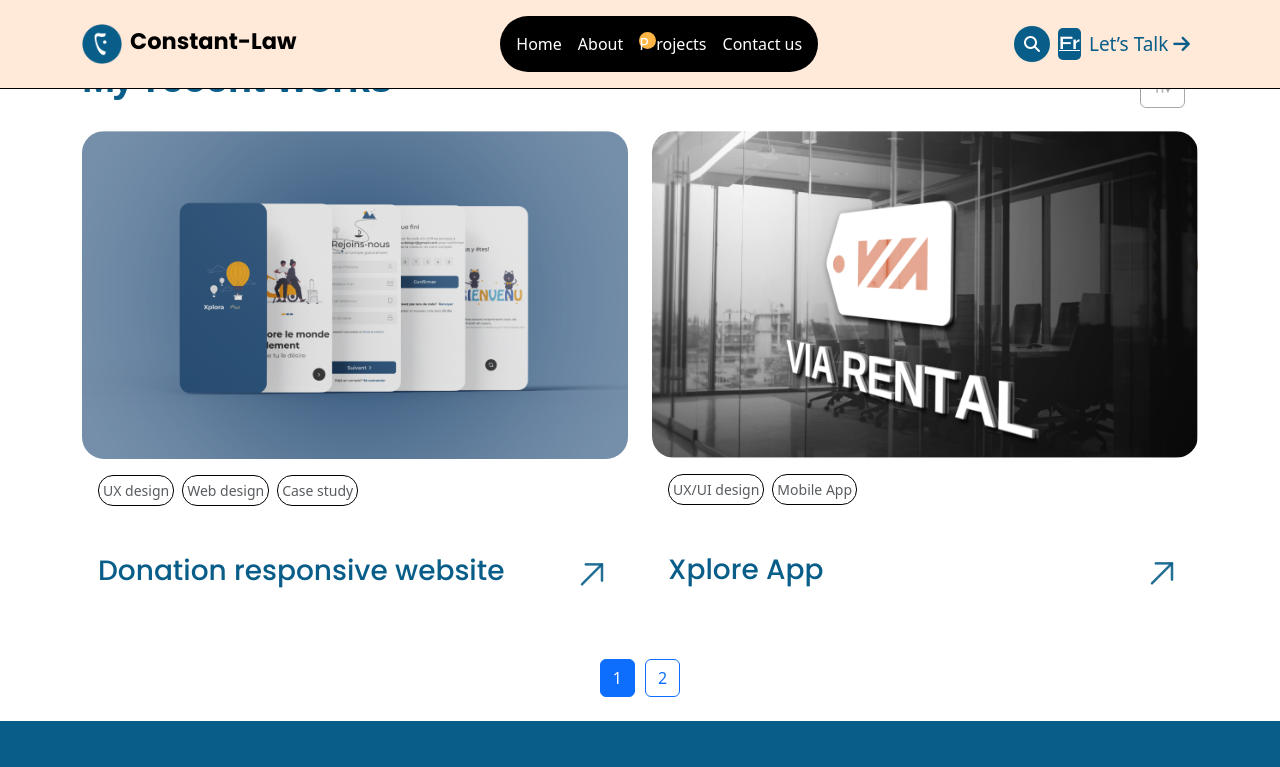
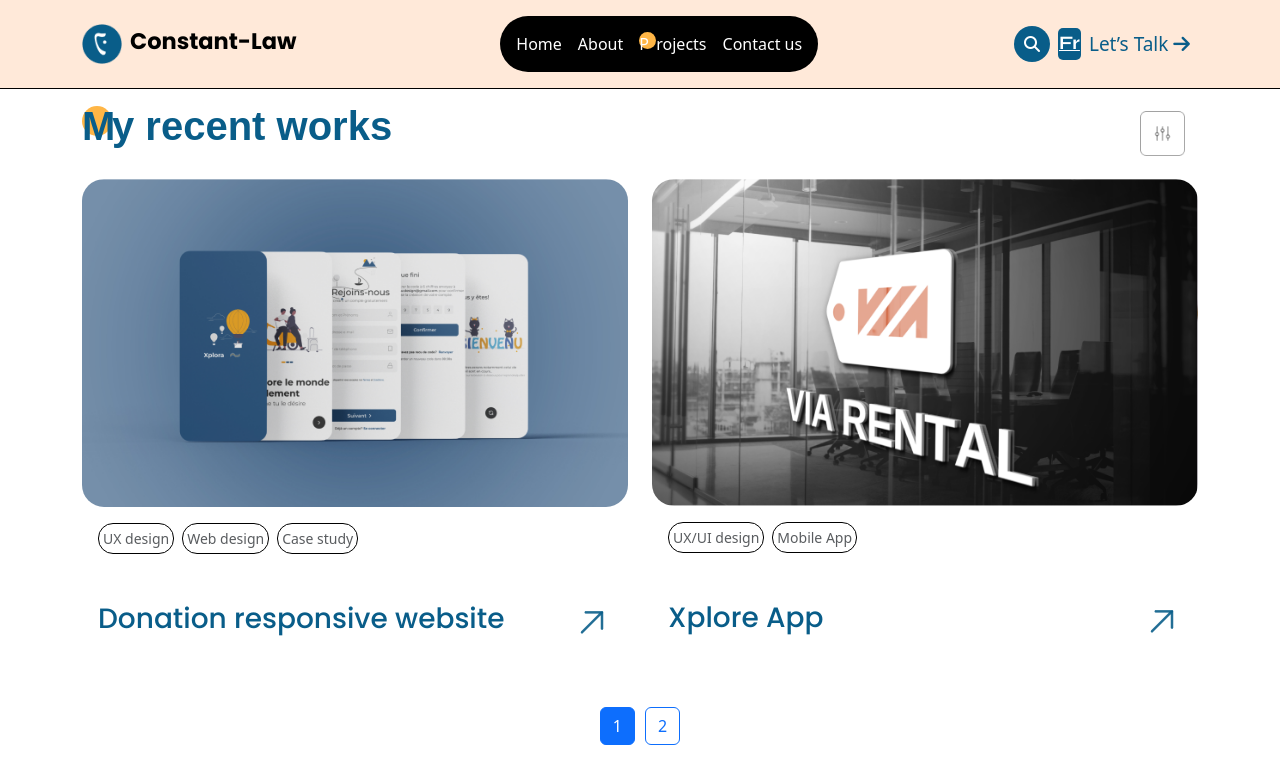
Before and after one commit to freddy2122/portfolio, a React (Create React App) app: page /projects in a window 1280 px wide. Shown: the top 767 px of the page. Built offline with nearby package versions, Linux system fonts and the light colour scheme; a web font is replaced by a local one.

Commit message:
Update Projects.js

```diff
--- a/src/pages/Projects.js
+++ b/src/pages/Projects.js
@@ -53,7 +53,7 @@ const Projects = () => {
   return (
     <>
       <Header />
-      <div className="container pt-3 mb-4">
+      <div className="container pt-3 mt-5 mb-4">
         <p style={{ fontFamily: "'Syne ', sans-serif", color: '#FFB646' }}>Portfolio</p>
         <div className="d-flex align-items-center justify-content-between mb-3">
           <h1 className="fw-bold lh-1 mb-3" style={{ fontFamily: "'Syne ', sans-serif", color: '#095D89' }}>
```
